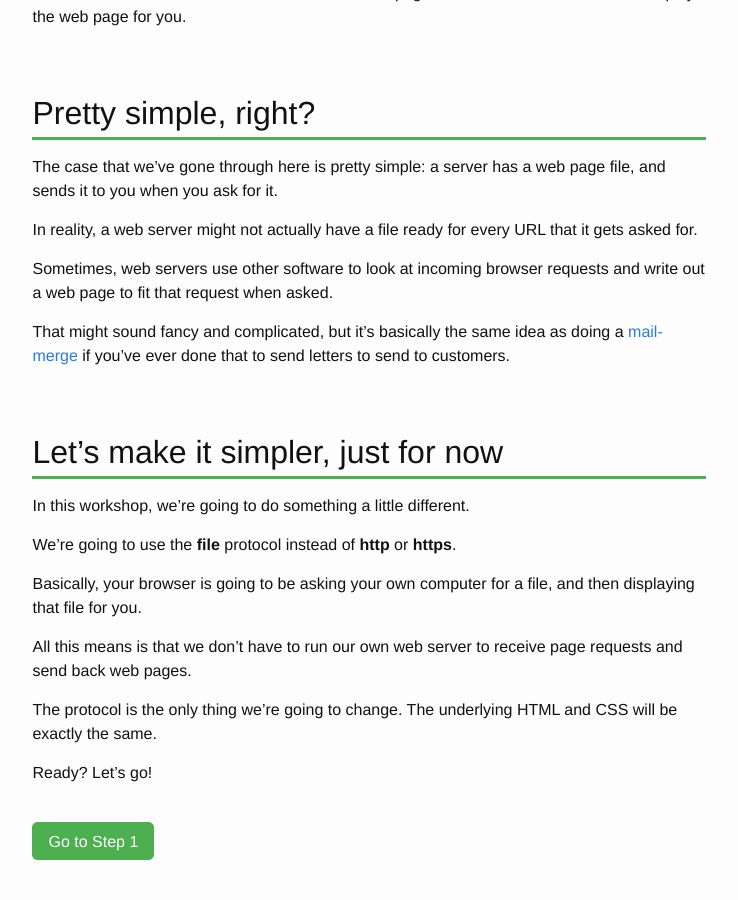
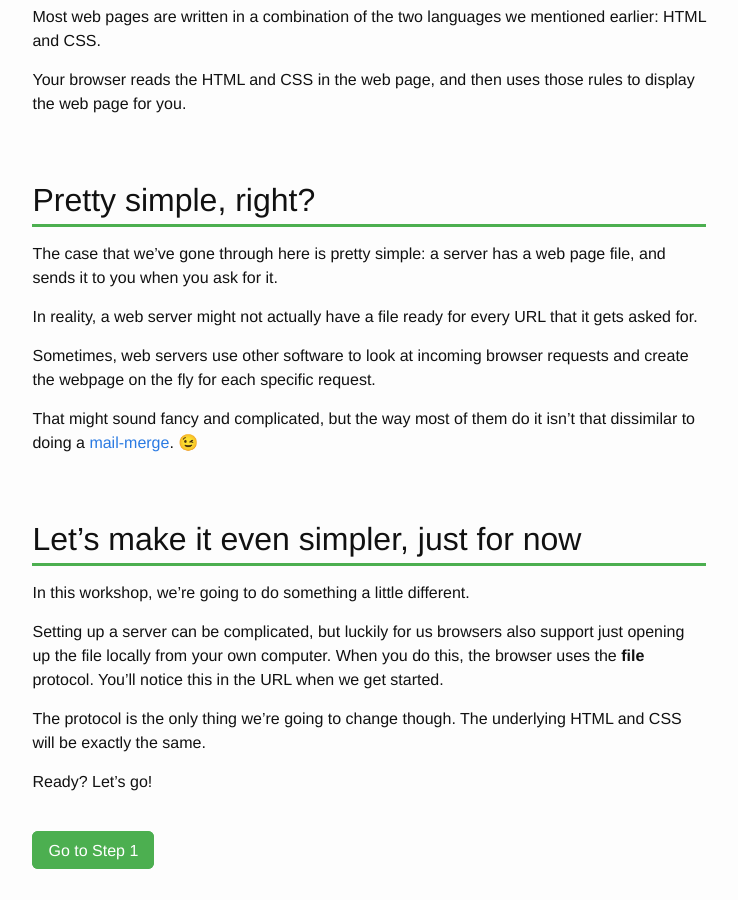
Before and after one commit to muses-code-js/learn-html, a Jekyll site: the page built from _steps/step0-what-is-the-web.markdown, in a window 1280 px wide and 900 px high, scrolled down 2484 px. Shown: the whole window, without its empty margins (402-1140 px from the left). Built offline with Jekyll 4.4.1, drawn with Linux system fonts in a browser that asks for light colours; nearby versions of some CDN libraries; emoji names are drawn with the system emoji font; some of the changed text lies outside the part shown.

Commit message:
minor edits

```diff
--- a/_steps/step0-what-is-the-web.markdown
+++ b/_steps/step0-what-is-the-web.markdown
@@ -16,7 +16,7 @@ We're going to use two languages to do this:
 
 Web pages can contain a lot of other things that aren't HTML or CSS, like images or sound files, and even other code like JavaScript. But to make a simple page, HTML and CSS are all you need.
 
-But before we start learning new languages, let's take a moment to make sure we're all on the same web page. ;)
+But before we start learning new languages, let's take a moment to make sure we're all on the same (web) page.
 
 ## The web
 
@@ -44,7 +44,7 @@ You don't have to learn everything at once. :)
 In simple terms, the web works like this:
 
 1. You ask your browser for a web page.
-2. Your browser asks another computer for that web page.
+2. Your browser sends a request for that page to the appropriate computer on the internet.
 3. The other computer sends the web page back.
 4. Your browser receives the web page and displays it for you.
 
@@ -52,12 +52,13 @@ Let's break that down in a little more detail.
 
 ### 1. You ask for a web page.
 
-Normally, you type a web page address into your browser or click on a link to ask for a web page.
+Normally, you type a web page address into your browser or click on a link (that contains an address) to ask for a web page.
 
-We call these web page addresses **URL**s.
+A web page address is called a **URL**, which stands for Uniform Address Locator.
 
 A URL has three parts:
-1. A **protocol** - the way that the web page should be sent. For web pages, this is usually **http** or **https**.
+
+1. The **protocol** - the way that the web page should be sent. For web pages, this is usually **http** or **https**.
 2. A **host name** - the name of the computer that has the page you asked for.
 3. A **path** - the location of the page on the computer that has it.
 
@@ -67,7 +68,9 @@ The parts of a URL give your browser all the information it needs to go and ask
 
 Let's look at the URL for the Node Girls Brisbane page, `http://nodegirls.com.au/brisbane.html`, as an example.
 
-In this URL, the protocol is `http`, the host name is `nodegirls.com.au`, and the path is `brisbane.html`. That means that the web server called `nodegirls.com.au` has sent us the `brisbane.html` file using the `http` protocol.
+In this URL, the protocol is `http`, the host name is `nodegirls.com.au`, and the path is `/brisbane.html`. That means that the web server called `nodegirls.com.au` has sent us the `brisbane.html` file using the `http` protocol.
+
+A protocol is an agreement on a set of rules.  In this case it means the set of rules that describe how web page requests and responses should be packaged up and sent. **http** defines this, and **https** extends that protocol to handle security.
 
 Look at the address bar of your browser right now, as you're reading this page.
 Can you tell what the different parts are?
@@ -90,21 +93,17 @@ The case that we've gone through here is pretty simple: a server has a web page
 
 In reality, a web server might not actually have a file ready for every URL that it gets asked for.
 
-Sometimes, web servers use other software to look at incoming browser requests and write out a web page to fit that request when asked.
+Sometimes, web servers use other software to look at incoming browser requests and create the webpage on the fly for each specific request.
 
-That might sound fancy and complicated, but it's basically the same idea as doing a [mail-merge](https://en.wikipedia.org/wiki/Mail_merge) if you've ever done that to send letters to send to customers.
+That might sound fancy and complicated, but the way most of them do it isn't that dissimilar to doing a [mail-merge](https://en.wikipedia.org/wiki/Mail_merge). :wink:
 
-## Let's make it simpler, just for now
+## Let's make it even simpler, just for now
 
 In this workshop, we're going to do something a little different.
 
-We're going to use the **file** protocol instead of **http** or **https**.
+Setting up a server can be complicated, but luckily for us browsers also support just opening up the file locally from your own computer.  When you do this, the browser uses the **file** protocol.  You'll notice this in the URL when we get started.
 
-Basically, your browser is going to be asking your own computer for a file, and then displaying that file for you.
-
-All this means is that we don't have to run our own web server to receive page requests and send back web pages.
-
-The protocol is the only thing we're going to change.
+The protocol is the only thing we're going to change though.
 The underlying HTML and CSS will be exactly the same.
 
 Ready? Let's go!
--- a/_steps/step1-tools-of-the-trade.markdown
+++ b/_steps/step1-tools-of-the-trade.markdown
@@ -12,7 +12,6 @@ You need:
 1. A Web Browser to view & test your pages.
 2. A Text Editor to edit your pages
 
-It should be fairly obvious that you need a web browser to test your pages.
 Any of the major browsers is fine (Firefox, Chrome, Internet Explorer, Edge, Safari).
 Use which ever one you prefer to use for browsing.
 
--- a/_steps/step2-get-setup.markdown
+++ b/_steps/step2-get-setup.markdown
@@ -8,6 +8,8 @@ permalink: step2/
 ## What we're building
 
 So we are going to learn HTML & CSS by creating a simple recipes website with a few pages.
+
+[INSERT SCREENSHOT]
 
 ## Setup
 
```
Also changed, not shown: other parts of _steps/step0-what-is-the-web.markdown (+1 -1 lines).
